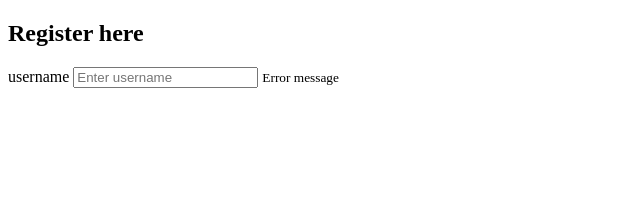
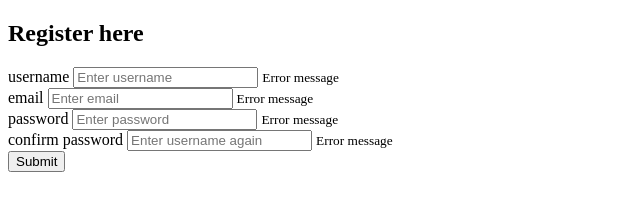
Before and after one commit to BouzidYoussef/form-validator, a plain HTML site: page index.html in a window 1280 px wide. Shown: the whole page, without its empty margins (0-640 px from the left). Drawn offline with Linux system fonts and the light colour scheme.

Commit message:
basic template commit

```diff
--- a/index.html
+++ b/index.html
@@ -15,6 +15,22 @@
                 <input type="text" id="username" placeholder="Enter username">
                 <small>Error message</small>
             </div>
+            <div class="form-control">
+                <label for="email">email</label>
+                <input type="text" id="email" placeholder="Enter email">
+                <small>Error message</small>
+            </div>
+            <div class="form-control">
+                <label for="password">password</label>
+                <input type="text" id="password" placeholder="Enter password">
+                <small>Error message</small>
+            </div>
+            <div class="form-control">
+                <label for="password2">confirm password</label>
+                <input type="text" id="password2" placeholder="Enter username again">
+                <small>Error message</small>
+            </div>
+            <button>Submit</button>
         </form>
     </div>
 
```
